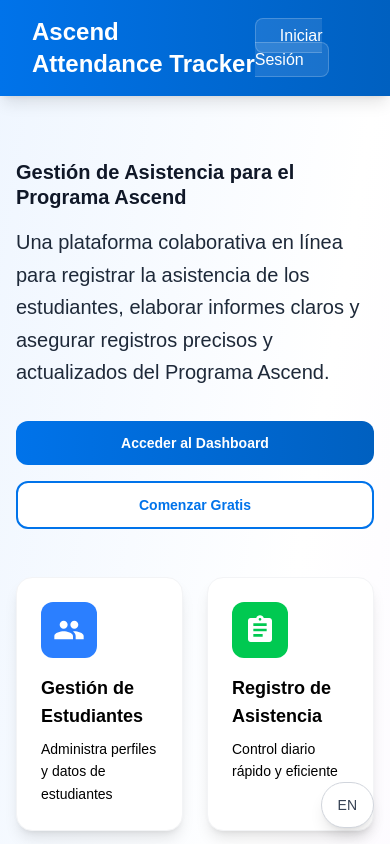
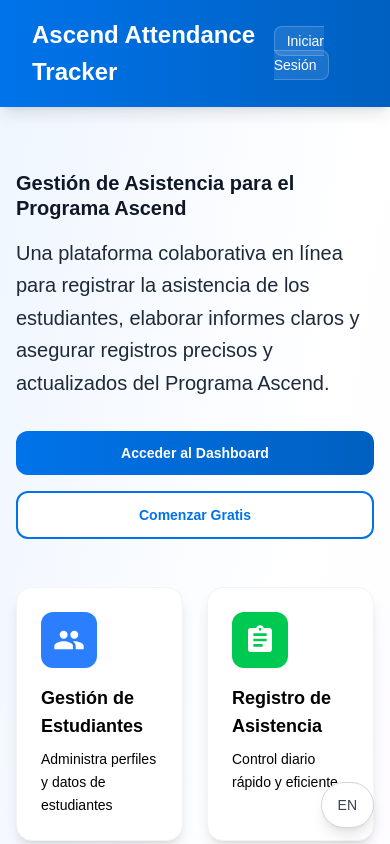
Before and after one commit to EliezerAnteliz/OrchestraAttendanceTracker-New, a Next.js app in the folder web/: page / in a window 390 px wide. Shown: the top 844 px of the page. Built offline with nearby package versions, Linux system fonts and the light colour scheme.

Commit message:
Update page.tsx

```diff
--- a/web/src/app/page.tsx
+++ b/web/src/app/page.tsx
@@ -12,10 +12,10 @@ export default function Home() {
       <header className="bg-gradient-to-r from-[#0073ea] to-[#0060c0] text-white p-4 shadow-lg">
         <div className="container mx-auto flex justify-between items-center">
           <div className="flex items-center space-x-3">
-            <h1 className="text-2xl font-bold">{t("app_title")}</h1>
+            <h1 className="text-lg sm:text-2xl font-bold">{t("app_title")}</h1>
           </div>
-          <div className="space-x-4">
-            <Link href="/login" className="px-6 py-2 bg-white/10 backdrop-blur-sm text-white rounded-lg hover:bg-white/20 transition-all duration-300 border border-white/20">
+          <div className="space-x-2 sm:space-x-4">
+            <Link href="/login" className="px-3 py-1.5 sm:px-6 sm:py-2 bg-white/10 backdrop-blur-sm text-white rounded-lg hover:bg-white/20 transition-all duration-300 border border-white/20 text-sm sm:text-base">
               {t("login")}
             </Link>
           </div>
```
